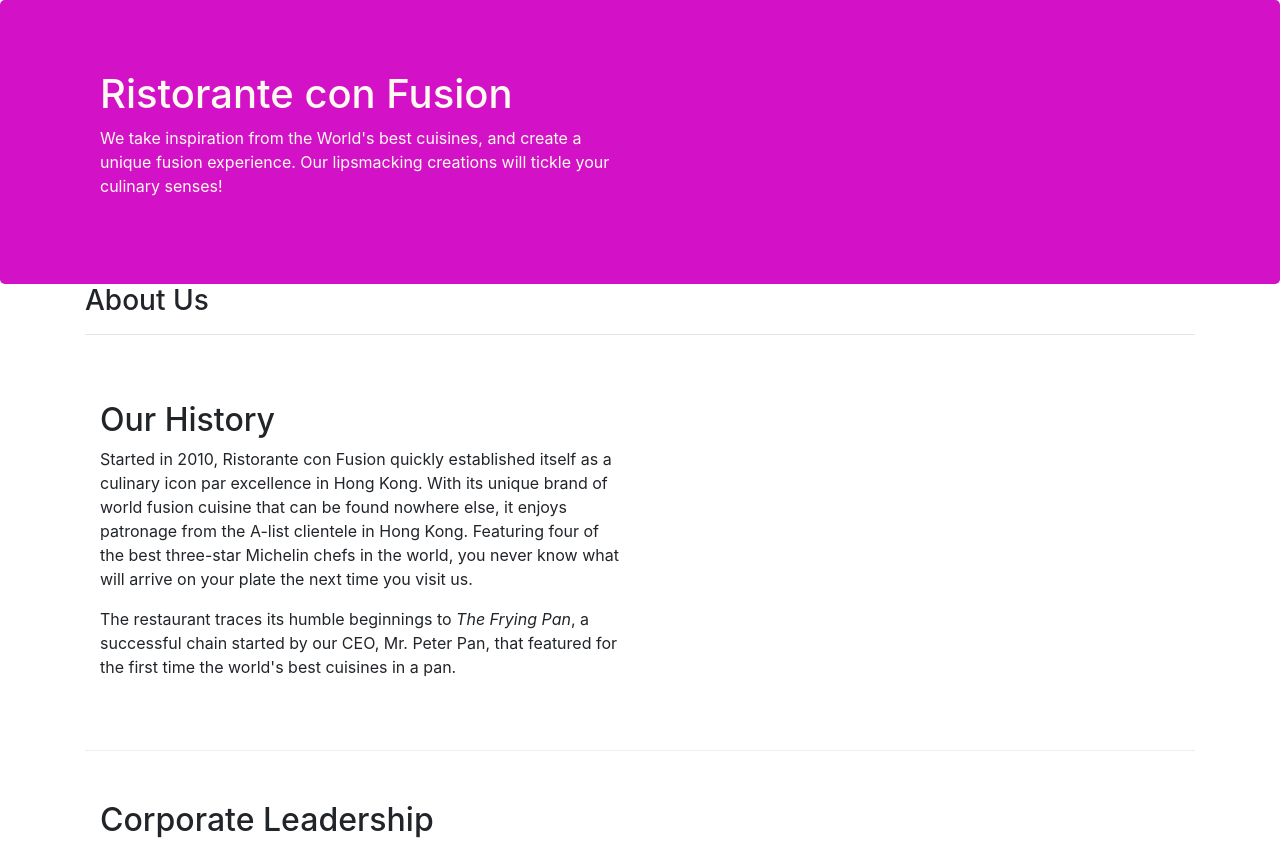
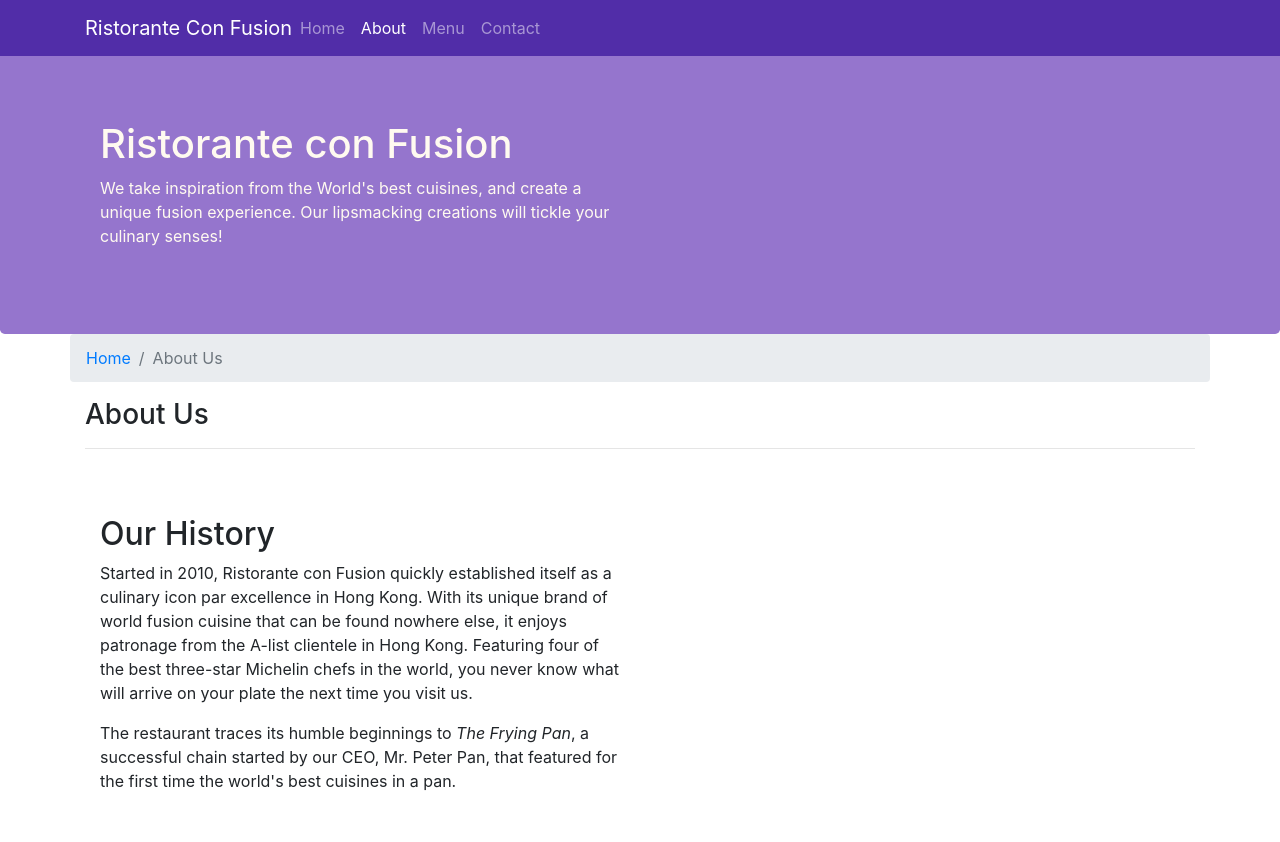
Before and after one commit to harshmalik9423/Bootstrap-practice, a website: page aboutus.html in a window 1280 px wide. Shown: the top 842 px of the page. Drawn offline with nearby package versions, Linux system fonts and the light colour scheme.

Commit message:
Navbar and breadcrumbs

```diff
--- a/aboutus.html
+++ b/aboutus.html
@@ -14,7 +14,22 @@
 </head>
 
 <body>
-
+    <nav class="navbar navbar-dark navbar-expand-sm fixed-top">
+        <div class="container">
+            <button class="navbar-toggler" type="button" data-toggle="collapse" data-target="#Navbar">
+                <span class="navbar-toggler-icon"></span>
+            </button>
+            <a class="navbar-brand mr-auto" href="./index.html">Ristorante Con Fusion</a>
+            <div class="collapse navbar-collapse" id="Navbar">
+                <ul class="navbar-nav mr-auto">
+                    <li class="nav-item"><a class="nav-link" href="./index.html">Home</a></li>
+                    <li class="nav-item active"><a class="nav-link" href="#">About</a></li>
+                    <li class="nav-item"><a class="nav-link" href="#">Menu</a></li>
+                    <li class="nav-item"><a class="nav-link" href="#">Contact</a></li>
+                </ul>
+            </div>
+        </div>
+    </nav>
     <header class="jumbotron">
         <div class="container">
             <div class="row row-header">
@@ -30,7 +45,11 @@
 
     <div class="container">
         <div class="row">
-            <div class="col">
+            <ol class="col-12 breadcrumb">
+                <li class="breadcrumb-item"><a href="./index.html">Home</a></li>
+                <li class="breadcrumb-item active">About Us</li>
+            </ol>
+            <div class="col-12">
                <h3>About Us</h3>
                <hr>
             </div>
@@ -69,7 +88,7 @@
                 <div class="col-4 offset-1 col-sm-2">
                     <h5>Links</h5>
                     <ul class="list-unstyled">
-                        <li><a href="#">Home</a></li>
+                        <li><a href="./index.html">Home</a></li>
                         <li><a href="#">About</a></li>
                         <li><a href="#">Menu</a></li>
                         <li><a href="#">Contact</a></li>
--- a/css/styles.css
+++ b/css/styles.css
@@ -20,12 +20,21 @@
 .jumbotron{
 	padding: 70px 30px 70px 30px;
 	margin: 0px auto;
-	background: #D312C8;
+	background: #9575CD;
 	color: floralwhite;
 }
 
-.address{
+address{
 	font-size: 80%;
 	margin: 0px;
 	color: #0F0F0F;
 }
+
+body{
+	padding: 50px 0px 0px 0px;
+	z-index: 0;
+}
+
+.navbar-dark{
+	background-color: #512DA8
+}
```
Also changed, not shown: index.html (+17 -2 lines).
